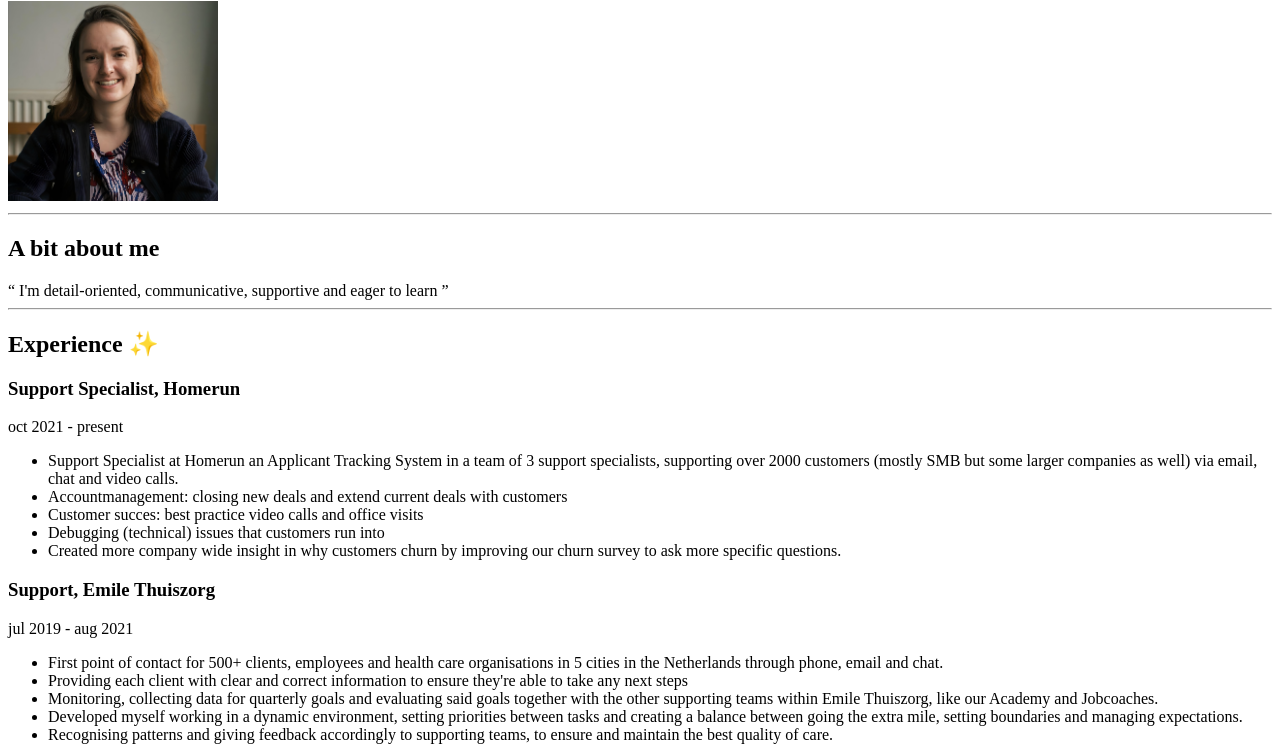
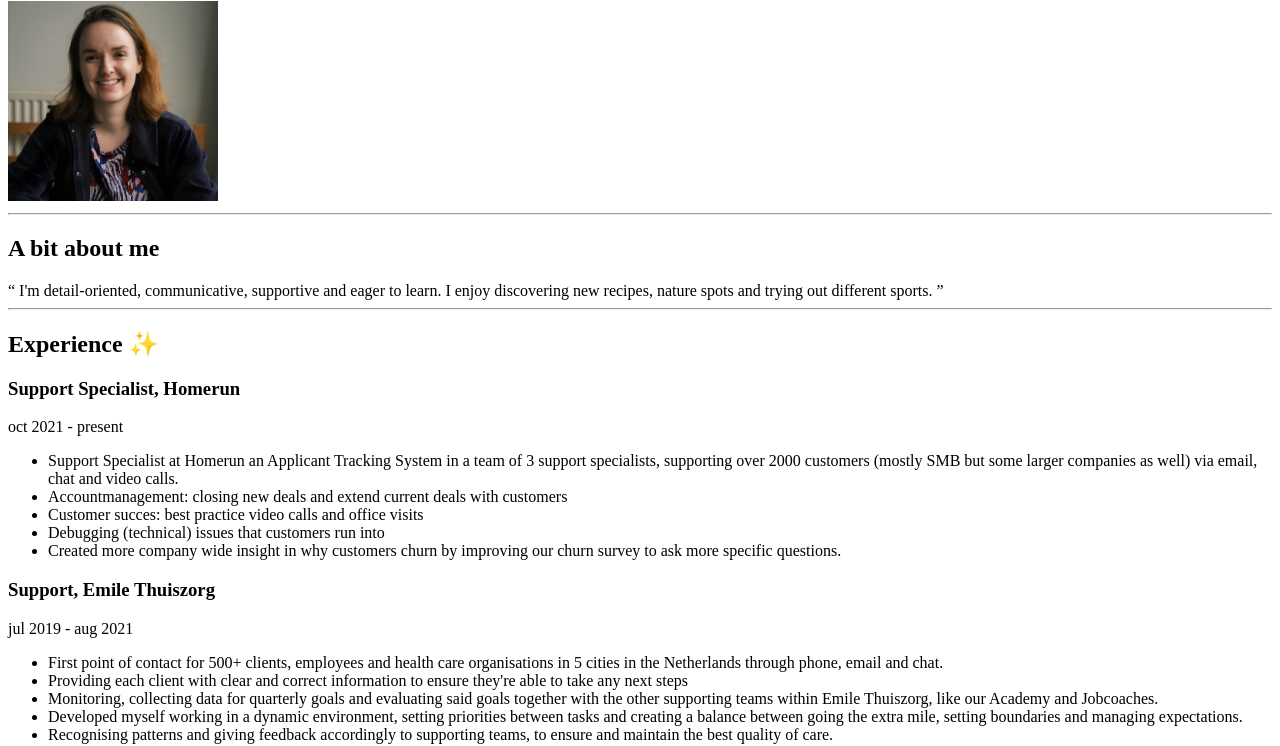
Before and after one commit to themolecatcher/html-resume, a plain HTML site: page index.html in a window 1280 px wide. Shown: the part 79-825 px from the top of the page. Drawn offline with Linux system fonts and the light colour scheme.

Commit message:
Update index.html

```diff
--- a/index.html
+++ b/index.html
@@ -15,7 +15,7 @@
     <hr />
 
     <h2>A bit about me</h2>
-      <q> I'm detail-oriented, communicative, supportive and eager to learn </q> <hr/>
+      <q> I'm detail-oriented, communicative, supportive and eager to learn. I enjoy discovering new recipes, nature spots and trying out different sports. </q> <hr/>
 
     <h2>Experience &#10024</h2>
     <h3>Support Specialist, Homerun</h3>
```
